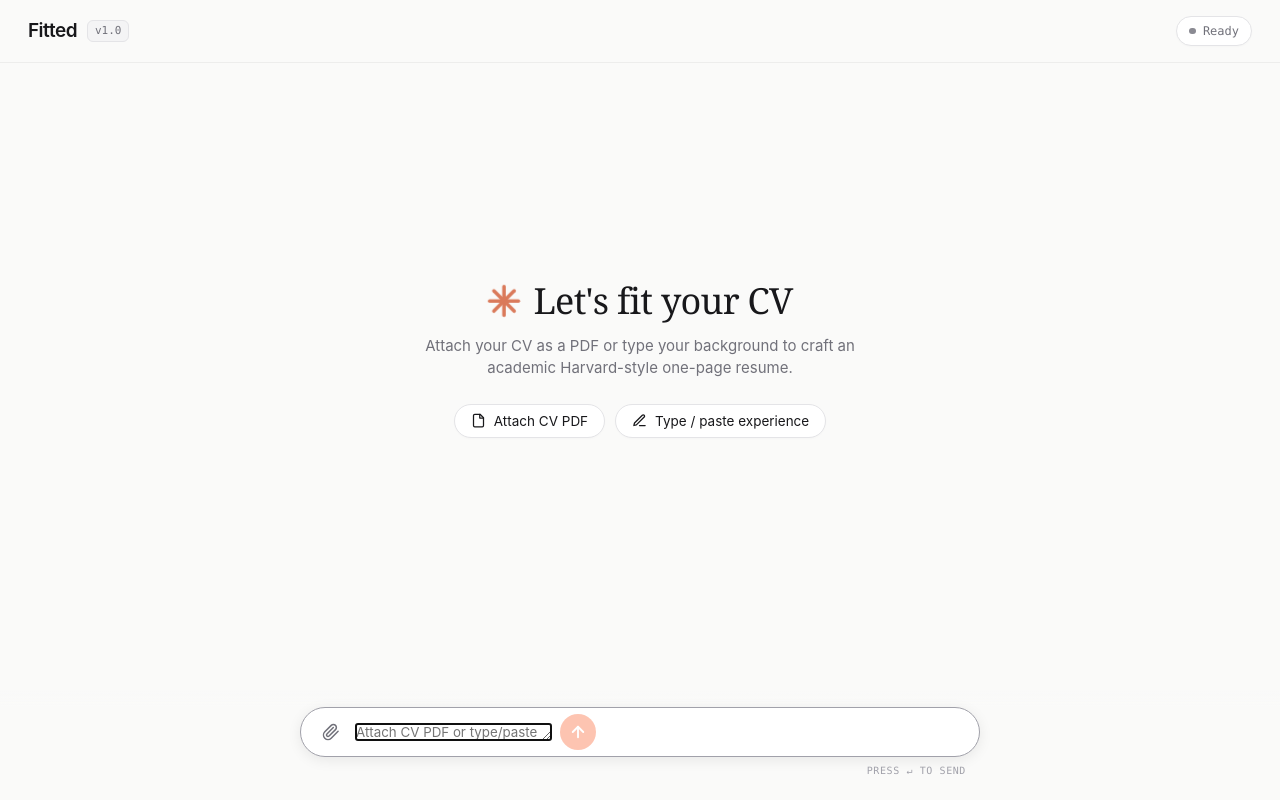
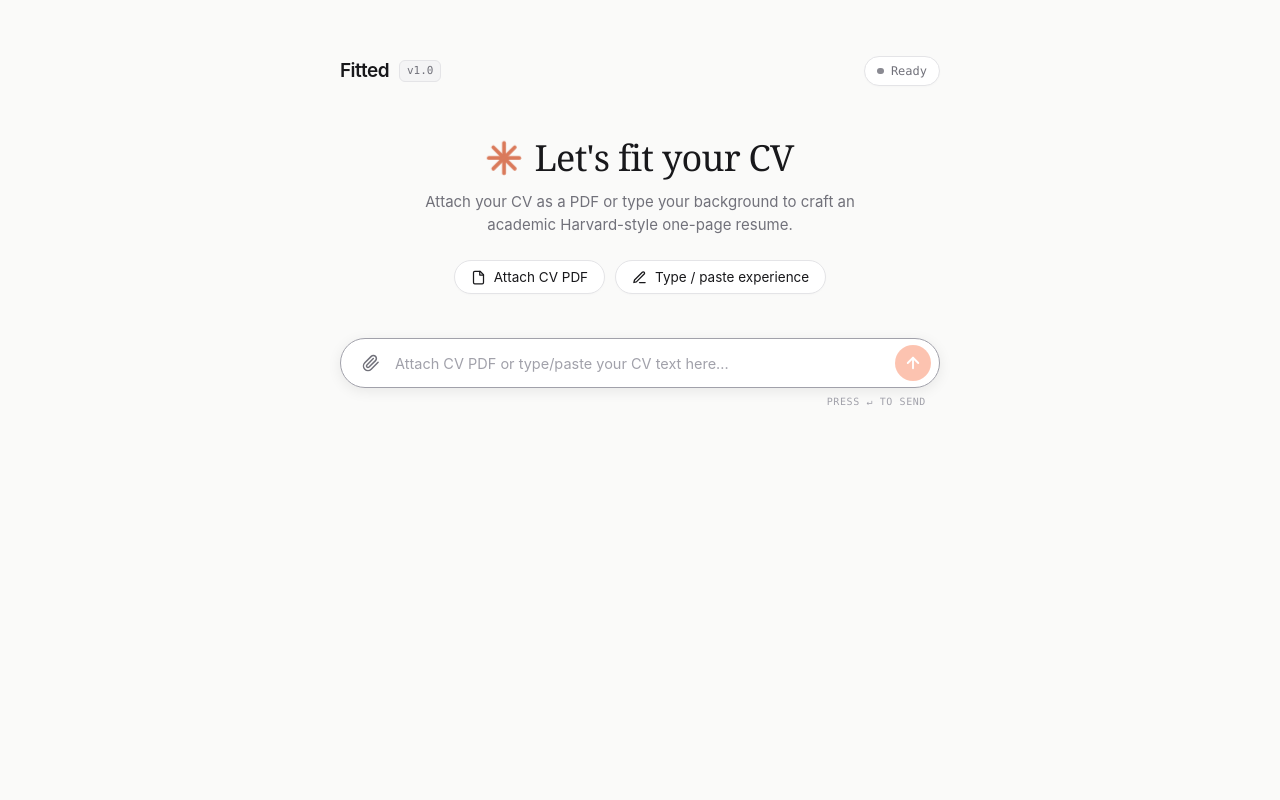
Before and after one commit to vardzz/fitted.com, a Next.js app: page / in a window 1280 px wide. Built offline with nearby package versions, Linux system fonts and the light colour scheme.

Commit message:
feat: keep beloved previous layout with start hero header and chatbox directly below

```diff
--- a/app/page.tsx
+++ b/app/page.tsx
@@ -55,23 +55,16 @@ export default function Home() {
   // Tailored Result
   const [tailoredData, setTailoredData] = useState<TailoredResume | null>(null);
 
-  // Drag & drop & references
+  // Drag & drop
   const [isDragOver, setIsDragOver] = useState<boolean>(false);
   const fileInputRef = useRef<HTMLInputElement | null>(null);
-  const promptInputRef = useRef<HTMLTextAreaElement | null>(null);
-  const messagesEndRef = useRef<HTMLDivElement | null>(null);
+  const promptInputRef = useRef<HTMLInputElement | null>(null);
 
   useEffect(() => {
     if (promptInputRef.current) {
       promptInputRef.current.focus();
     }
-  }, [step, clarifyingQuestion, messages.length]);
-
-  useEffect(() => {
-    if (messages.length > 0) {
-      messagesEndRef.current?.scrollIntoView({ behavior: "smooth" });
-    }
-  }, [messages, isProcessing, profile]);
+  }, [step, clarifyingQuestion]);
 
   const formatFileSize = (bytes: number) => {
     if (bytes < 1024) return `${bytes} B`;
@@ -327,15 +320,20 @@ export default function Home() {
     setStatusText("Ready");
     setErrorMsg(null);
     setMessages([]);
-    if (promptInputRef.current) {
-      promptInputRef.current.style.height = "auto";
-    }
   };
 
-  if (step === 3 && tailoredData) {
   return (
-      <div className="chat-app-shell" style={{ overflowY: "auto" }}>
-        <header className="chat-header">
+    <div
+      className={step === 3 ? "container-wide" : "container-narrow"}
+      onDragOver={(e) => {
+        e.preventDefault();
+        if (step === 1) setIsDragOver(true);
+      }}
+      onDragLeave={() => setIsDragOver(false)}
+      onDrop={handleDrop}
+    >
+      {/* Header bar */}
+      <header className="header-bar">
         <div className="brand-wrapper">
           <span
             className="wordmark"
@@ -347,7 +345,270 @@ export default function Home() {
           <span className="brand-tag">v1.0</span>
         </div>
 
-          <div style={{ display: "flex", gap: 10 }}>
+        <div className="status-chip" aria-live="polite">
+          <span
+            className={`status-dot ${
+              isProcessing ? "active" : profile ? "ok" : ""
+            }`}
+          />
+          <span>{statusText}</span>
+        </div>
+      </header>
+
+      {/* Start Interface Header (Claude Inspo) */}
+      {step === 1 && messages.length === 0 && (
+        <div className="claude-onboarding" style={{ padding: "10px 0 28px" }}>
+          <div className="claude-hero-title-row">
+            <svg
+              className="claude-starburst"
+              width="36"
+              height="36"
+              viewBox="0 0 24 24"
+              fill="none"
+              stroke="currentColor"
+              strokeWidth="2.5"
+              strokeLinecap="round"
+            >
+              <line x1="12" y1="2" x2="12" y2="22" />
+              <line x1="2" y1="12" x2="22" y2="12" />
+              <line x1="4.93" y1="4.93" x2="19.07" y2="19.07" />
+              <line x1="19.07" y1="4.93" x2="4.93" y2="19.07" />
+            </svg>
+            <h1 className="claude-hero-title">Let&apos;s fit your CV</h1>
+          </div>
+          <p className="claude-hero-subtitle">
+            Attach your CV as a PDF or type your background to craft an academic Harvard-style one-page resume.
+          </p>
+
+          <div className="claude-suggestion-chips">
+            <button
+              type="button"
+              className="claude-chip"
+              onClick={() => fileInputRef.current?.click()}
+            >
+              <svg width="15" height="15" viewBox="0 0 24 24" fill="none" stroke="currentColor" strokeWidth="2" strokeLinecap="round" strokeLinejoin="round">
+                <path d="M14.5 2H6a2 2 0 0 0-2 2v16a2 2 0 0 0 2 2h12a2 2 0 0 0 2-2V7.5L14.5 2z" />
+                <polyline points="14 2 14 8 20 8" />
+              </svg>
+              <span>Attach CV PDF</span>
+            </button>
+            <button
+              type="button"
+              className="claude-chip"
+              onClick={() => promptInputRef.current?.focus()}
+            >
+              <svg width="15" height="15" viewBox="0 0 24 24" fill="none" stroke="currentColor" strokeWidth="2" strokeLinecap="round" strokeLinejoin="round">
+                <path d="M12 20h9" />
+                <path d="M16.5 3.5a2.121 2.121 0 0 1 3 3L7 19l-4 1 1-4L16.5 3.5z" />
+              </svg>
+              <span>Type / paste experience</span>
+            </button>
+          </div>
+        </div>
+      )}
+
+      {/* Main Conversation Stream */}
+      {messages.length > 0 && (
+        <div className="chat-thread">
+          {messages.map((m) => (
+            <div
+              key={m.id}
+              className={`chat-message-row ${m.sender === "user" ? "user" : ""}`}
+            >
+              {m.sender === "ai" && <div className="chat-avatar">AI</div>}
+
+              <div className={`chat-bubble ${m.sender === "user" ? "user" : ""}`}>
+                {m.fileName ? (
+                  <div className="chat-file-pill">
+                    <svg width="15" height="15" viewBox="0 0 24 24" fill="none" stroke="currentColor" strokeWidth="2" strokeLinecap="round" strokeLinejoin="round">
+                      <path d="M14.5 2H6a2 2 0 0 0-2 2v16a2 2 0 0 0 2 2h12a2 2 0 0 0 2-2V7.5L14.5 2z" />
+                      <polyline points="14 2 14 8 20 8" />
+                    </svg>
+                    <span>{m.fileName}</span>
+                    {m.fileSize && (
+                      <span style={{ opacity: 0.7, fontSize: 11 }}>({m.fileSize})</span>
+                    )}
+                  </div>
+                ) : (
+                  <p style={{ fontSize: 15, lineHeight: 1.5, margin: 0, whiteSpace: "pre-wrap" }}>
+                    {m.text}
+                  </p>
+                )}
+              </div>
+            </div>
+          ))}
+        </div>
+      )}
+
+      {/* Step Timeline Tree (Eduardo Alba Inspo) */}
+      {profile && (
+        <div className="timeline-tree">
+          <div className="timeline-header">
+            <span className="timeline-title">
+              <span>✓</span> Processed CV in seconds
+            </span>
+            <button
+              type="button"
+              onClick={handleReset}
+              style={{
+                background: "none",
+                border: "none",
+                fontFamily: "var(--font-mono)",
+                fontSize: 11,
+                color: "var(--color-fg-muted)",
+                letterSpacing: "0.05em",
+                cursor: "pointer",
+              }}
+            >
+              RESTART
+            </button>
+          </div>
+
+          <div className="timeline-list">
+            <div className="timeline-line" />
+
+            <div className="timeline-item">
+              <span className="timeline-dot done" />
+              <span>Reading profile text</span>
+            </div>
+
+            <div className="timeline-item">
+              <span className="timeline-dot done" />
+              <span>
+                Extracted {profile.experience?.length || 0} roles • {profile.projects?.length || 0} projects • {profile.skills?.reduce((a, c) => a + (c.items?.length || 0), 0) || 0} skills
+              </span>
+            </div>
+
+            <div className="timeline-item">
+              <span className="timeline-dot done" />
+              <span className="timeline-badge">
+                <span style={{ color: "var(--color-live)", fontSize: 10 }}>●</span>
+                <span>{profile.name}</span>
+                <span style={{ color: "var(--color-fg-muted)" }}>candidate</span>
+              </span>
+            </div>
+
+            {isProcessing ? (
+              <div className="timeline-item">
+                <span className="timeline-dot active" />
+                <span style={{ color: "var(--color-accent-orange)", fontWeight: 500 }}>
+                  Tailoring bullets and verifying zero fabrication...
+                </span>
+              </div>
+            ) : step === 3 ? (
+              <div className="timeline-item">
+                <span className="timeline-dot done" />
+                <span style={{ color: "var(--color-live)", fontWeight: 500 }}>
+                  One-page Harvard PDF generated
+                </span>
+              </div>
+            ) : null}
+          </div>
+        </div>
+      )}
+
+      {/* Persistent Chatbox below */}
+      {step !== 3 && (
+        <div className="prompt-bar-container">
+          <input
+            type="file"
+            ref={fileInputRef}
+            accept="application/pdf,.pdf"
+            style={{ display: "none" }}
+            onChange={handleFileSelect}
+            disabled={isProcessing}
+          />
+
+          <form
+            onSubmit={handleChatboxSubmit}
+            className={`prompt-bar ${isDragOver ? "drag-over" : ""}`}
+          >
+            {/* Attachment Button for Step 1 */}
+            {step === 1 && (
+              <button
+                type="button"
+                className="prompt-attach-btn"
+                onClick={() => fileInputRef.current?.click()}
+                disabled={isProcessing}
+                title="Attach CV PDF file"
+              >
+                <svg width="18" height="18" viewBox="0 0 24 24" fill="none" stroke="currentColor" strokeWidth="2" strokeLinecap="round" strokeLinejoin="round">
+                  <path d="m21.44 11.05-9.19 9.19a6 6 0 0 1-8.49-8.49l8.57-8.57A4 4 0 1 1 18 8.84l-8.59 8.57a2 2 0 0 1-2.83-2.83l8.49-8.48" />
+                </svg>
+              </button>
+            )}
+
+            {/* Attached File Pill Badge inside the chatbox */}
+            {step === 1 && attachedFile && (
+              <div className="attached-file-badge">
+                <svg width="13" height="13" viewBox="0 0 24 24" fill="none" stroke="currentColor" strokeWidth="2" strokeLinecap="round" strokeLinejoin="round">
+                  <path d="M14.5 2H6a2 2 0 0 0-2 2v16a2 2 0 0 0 2 2h12a2 2 0 0 0 2-2V7.5L14.5 2z" />
+                  <polyline points="14 2 14 8 20 8" />
+                </svg>
+                <span>{attachedFile.name}</span>
+                <button
+                  type="button"
+                  className="attached-file-remove"
+                  onClick={() => setAttachedFile(null)}
+                  title="Remove file"
+                >
+                  ✕
+                </button>
+              </div>
+            )}
+
+            {/* Text Input */}
+            <input
+              ref={promptInputRef}
+              type="text"
+              className="prompt-input"
+              value={inputText}
+              onChange={(e) => setInputText(e.target.value)}
+              disabled={isProcessing}
+              placeholder={
+                step === 1
+                  ? attachedFile
+                    ? "Press ↵ or send to parse your CV..."
+                    : "Attach CV PDF or type/paste your CV text here..."
+                  : clarifyingQuestion
+                  ? "Type your clarification..."
+                  : "e.g. Senior Frontend Engineer, Full Stack Developer..."
+              }
+            />
+
+            {/* Orange Circle Submit Button with Upward Arrow */}
+            <button
+              type="submit"
+              className="prompt-submit-btn"
+              disabled={
+                isProcessing ||
+                (step === 1 ? !attachedFile && !inputText.trim() : !inputText.trim())
+              }
+              title="Send"
+            >
+              <svg width="18" height="18" viewBox="0 0 24 24" fill="none" stroke="currentColor" strokeWidth="2.5" strokeLinecap="round" strokeLinejoin="round">
+                <line x1="12" y1="19" x2="12" y2="5" />
+                <polyline points="5 12 12 5 19 12" />
+              </svg>
+            </button>
+          </form>
+
+          <div className="prompt-keyboard-hint">
+            Press ↵ to send
+          </div>
+
+          {errorMsg && (
+            <p className="error-text" style={{ textAlign: "center", marginTop: 12 }}>
+              {errorMsg}
+            </p>
+          )}
+        </div>
+      )}
+
+      {/* Step 3: Result View */}
+      {step === 3 && tailoredData && (
+        <section style={{ marginTop: 24 }}>
+          <div style={{ display: "flex", justifyContent: "space-between", alignItems: "center", marginBottom: 20 }}>
             <button
               type="button"
               className="btn-secondary"
@@ -356,19 +617,17 @@ export default function Home() {
                 setInputText("");
               }}
             >
-              ← Back to Chat
+              ← Edit Target Role
             </button>
             <button
               type="button"
               className="btn-secondary"
               onClick={handleReset}
             >
-              + New Resume
+              Upload New CV
             </button>
           </div>
-        </header>
 
-        <main className="container-wide" style={{ padding: "32px 24px 80px" }}>
           <div className="result-grid">
             {/* Left Column: PDF Preview */}
             <div>
@@ -471,314 +730,8 @@ export default function Home() {
               </div>
             </div>
           </div>
-        </main>
+        </section>
+      )}
     </div>
   );
 }
-
-  return (
-    <div
-      className="chat-app-shell"
-      onDragOver={(e) => {
-        e.preventDefault();
-        if (step === 1) setIsDragOver(true);
-      }}
-      onDragLeave={() => setIsDragOver(false)}
-      onDrop={handleDrop}
-    >
-      {/* Fixed Header Bar */}
-      <header className="chat-header">
-        <div className="brand-wrapper">
-          <span
-            className="wordmark"
-            onClick={handleReset}
-            style={{ cursor: "pointer" }}
-          >
-            Fitted
-          </span>
-          <span className="brand-tag">v1.0</span>
-        </div>
-
-        <div style={{ display: "flex", alignItems: "center", gap: 12 }}>
-          <div className="status-chip" aria-live="polite">
-            <span
-              className={`status-dot ${
-                isProcessing ? "active" : profile ? "ok" : ""
-              }`}
-            />
-            <span>{statusText}</span>
-          </div>
-
-          {messages.length > 0 && (
-            <button
-              type="button"
-              onClick={handleReset}
-              className="btn-secondary"
-              style={{ height: 32, padding: "0 12px", fontSize: 12.5 }}
-            >
-              + New Chat
-            </button>
-          )}
-        </div>
-      </header>
-
-      {/* Scrollable Conversation Stream */}
-      <main className="chat-scroll-area">
-        <div className="chat-scroll-content">
-          {messages.length === 0 ? (
-            /* Claude New Chat Onboarding Interface */
-            <div className="claude-onboarding">
-              <div className="claude-hero-title-row">
-                <svg
-                  className="claude-starburst"
-                  width="34"
-                  height="34"
-                  viewBox="0 0 24 24"
-                  fill="none"
-                  stroke="currentColor"
-                  strokeWidth="2.5"
-                  strokeLinecap="round"
-                >
-                  <line x1="12" y1="2" x2="12" y2="22" />
-                  <line x1="2" y1="12" x2="22" y2="12" />
-                  <line x1="4.93" y1="4.93" x2="19.07" y2="19.07" />
-                  <line x1="19.07" y1="4.93" x2="4.93" y2="19.07" />
-                </svg>
-                <h1 className="claude-hero-title">Let&apos;s fit your CV</h1>
-              </div>
-              <p className="claude-hero-subtitle">
-                Attach your CV as a PDF or type your background to craft an academic Harvard-style one-page resume.
-              </p>
-
-              <div className="claude-suggestion-chips">
-                <button
-                  type="button"
-                  className="claude-chip"
-                  onClick={() => fileInputRef.current?.click()}
-                >
-                  <svg width="15" height="15" viewBox="0 0 24 24" fill="none" stroke="currentColor" strokeWidth="2" strokeLinecap="round" strokeLinejoin="round">
-                    <path d="M14.5 2H6a2 2 0 0 0-2 2v16a2 2 0 0 0 2 2h12a2 2 0 0 0 2-2V7.5L14.5 2z" />
-                    <polyline points="14 2 14 8 20 8" />
-                  </svg>
-                  <span>Attach CV PDF</span>
-                </button>
-                <button
-                  type="button"
-                  className="claude-chip"
-                  onClick={() => promptInputRef.current?.focus()}
-                >
-                  <svg width="15" height="15" viewBox="0 0 24 24" fill="none" stroke="currentColor" strokeWidth="2" strokeLinecap="round" strokeLinejoin="round">
-                    <path d="M12 20h9" />
-                    <path d="M16.5 3.5a2.121 2.121 0 0 1 3 3L7 19l-4 1 1-4L16.5 3.5z" />
-                  </svg>
-                  <span>Type / paste experience</span>
-                </button>
-              </div>
-            </div>
-          ) : (
-            <div className="chat-thread">
-              {messages.map((m) => (
-                <div
-                  key={m.id}
-                  className={`chat-message-row ${m.sender === "user" ? "user" : ""}`}
-                >
-                  {m.sender === "ai" && <div className="chat-avatar">AI</div>}
-
-                  <div className={`chat-bubble ${m.sender === "user" ? "user" : ""}`}>
-                    {m.fileName ? (
-                      <div className="chat-file-pill">
-                        <svg width="15" height="15" viewBox="0 0 24 24" fill="none" stroke="currentColor" strokeWidth="2" strokeLinecap="round" strokeLinejoin="round">
-                          <path d="M14.5 2H6a2 2 0 0 0-2 2v16a2 2 0 0 0 2 2h12a2 2 0 0 0 2-2V7.5L14.5 2z" />
-                          <polyline points="14 2 14 8 20 8" />
-                        </svg>
-                        <span>{m.fileName}</span>
-                        {m.fileSize && (
-                          <span style={{ opacity: 0.7, fontSize: 11 }}>({m.fileSize})</span>
-                        )}
-                      </div>
-                    ) : (
-                      <p style={{ fontSize: 15, lineHeight: 1.5, margin: 0, whiteSpace: "pre-wrap" }}>
-                        {m.text}
-                      </p>
-                    )}
-                  </div>
-                </div>
-              ))}
-
-              {/* Step Timeline Tree (Eduardo Alba Inspo) */}
-              {profile && (
-                <div className="timeline-tree">
-                  <div className="timeline-header">
-                    <span className="timeline-title">
-                      <span>✓</span> Processed CV in seconds
-                    </span>
-                    <button
-                      type="button"
-                      onClick={handleReset}
-                      style={{
-                        background: "none",
-                        border: "none",
-                        fontFamily: "var(--font-mono)",
-                        fontSize: 11,
-                        color: "var(--color-fg-muted)",
-                        letterSpacing: "0.05em",
-                        cursor: "pointer",
-                      }}
-                    >
-                      RESTART
-                    </button>
-                  </div>
-
-                  <div className="timeline-list">
-                    <div className="timeline-line" />
-
-                    <div className="timeline-item">
-                      <span className="timeline-dot done" />
-                      <span>Reading profile text</span>
-                    </div>
-
-                    <div className="timeline-item">
-                      <span className="timeline-dot done" />
-                      <span>
-                        Extracted {profile.experience?.length || 0} roles • {profile.projects?.length || 0} projects • {profile.skills?.reduce((a, c) => a + (c.items?.length || 0), 0) || 0} skills
-                      </span>
-                    </div>
-
-                    <div className="timeline-item">
-                      <span className="timeline-dot done" />
-                      <span className="timeline-badge">
-                        <span style={{ color: "var(--color-live)", fontSize: 10 }}>●</span>
-                        <span>{profile.name}</span>
-                        <span style={{ color: "var(--color-fg-muted)" }}>candidate</span>
-                      </span>
-                    </div>
-
-                    {isProcessing ? (
-                      <div className="timeline-item">
-                        <span className="timeline-dot active" />
-                        <span style={{ color: "var(--color-accent-orange)", fontWeight: 500 }}>
-                          Tailoring bullets and verifying zero fabrication...
-                        </span>
-                      </div>
-                    ) : null}
-                  </div>
-                </div>
-              )}
-
-              {/* Anchor for auto-scrolling */}
-              <div ref={messagesEndRef} />
-            </div>
-          )}
-        </div>
-      </main>
-
-      {/* Fixed Bottom Chatbox (Pinned to Bottom, Not Scrollable) */}
-      <footer className="chatbox-bottom-anchor">
-        <div className="chatbox-bottom-inner">
-          <input
-            type="file"
-            ref={fileInputRef}
-            accept="application/pdf,.pdf"
-            style={{ display: "none" }}
-            onChange={handleFileSelect}
-            disabled={isProcessing}
-          />
-
-          <form
-            onSubmit={handleChatboxSubmit}
-            className={`prompt-bar ${isDragOver ? "drag-over" : ""}`}
-          >
-            {/* Attachment Button for Step 1 */}
-            {step === 1 && (
-              <button
-                type="button"
-                className="prompt-attach-btn"
-                onClick={() => fileInputRef.current?.click()}
-                disabled={isProcessing}
-                title="Attach CV PDF file"
-              >
-                <svg width="18" height="18" viewBox="0 0 24 24" fill="none" stroke="currentColor" strokeWidth="2" strokeLinecap="round" strokeLinejoin="round">
-                  <path d="m21.44 11.05-9.19 9.19a6 6 0 0 1-8.49-8.49l8.57-8.57A4 4 0 1 1 18 8.84l-8.59 8.57a2 2 0 0 1-2.83-2.83l8.49-8.48" />
-                </svg>
-              </button>
-            )}
-
-            {/* Attached File Pill Badge inside the chatbox */}
-            {step === 1 && attachedFile && (
-              <div className="attached-file-badge">
-                <svg width="13" height="13" viewBox="0 0 24 24" fill="none" stroke="currentColor" strokeWidth="2" strokeLinecap="round" strokeLinejoin="round">
-                  <path d="M14.5 2H6a2 2 0 0 0-2 2v16a2 2 0 0 0 2 2h12a2 2 0 0 0 2-2V7.5L14.5 2z" />
-                  <polyline points="14 2 14 8 20 8" />
-                </svg>
-                <span>{attachedFile.name}</span>
-                <button
-                  type="button"
-                  className="attached-file-remove"
-                  onClick={() => setAttachedFile(null)}
-                  title="Remove file"
-                >
-                  ✕
-                </button>
-              </div>
-            )}
-
-            {/* Auto-expanding Textarea / Input */}
-            <textarea
-              ref={promptInputRef}
-              rows={1}
-              className="prompt-textarea"
-              value={inputText}
-              onChange={(e) => {
-                setInputText(e.target.value);
-                e.target.style.height = "auto";
-                e.target.style.height = `${Math.min(e.target.scrollHeight, 120)}px`;
-              }}
-              onKeyDown={(e) => {
-                if (e.key === "Enter" && !e.shiftKey) {
-                  e.preventDefault();
-                  handleChatboxSubmit(e);
-                }
-              }}
-              disabled={isProcessing}
-              placeholder={
-                step === 1
-                  ? attachedFile
-                    ? "Press ↵ or send to parse your CV..."
-                    : "Attach CV PDF or type/paste your CV text here..."
-                  : clarifyingQuestion
-                  ? "Type your clarification..."
-                  : "What role are you applying for? e.g. Senior Frontend Engineer..."
-              }
-            />
-
-            {/* Orange Circle Submit Button with Upward Arrow */}
-            <button
-              type="submit"
-              className="prompt-submit-btn"
-              disabled={
-                isProcessing ||
-                (step === 1 ? !attachedFile && !inputText.trim() : !inputText.trim())
-              }
-              title="Send"
-            >
-              <svg width="18" height="18" viewBox="0 0 24 24" fill="none" stroke="currentColor" strokeWidth="2.5" strokeLinecap="round" strokeLinejoin="round">
-                <line x1="12" y1="19" x2="12" y2="5" />
-                <polyline points="5 12 12 5 19 12" />
-              </svg>
-            </button>
-          </form>
-
-          <div className="prompt-keyboard-hint">
-            Press ↵ to send
-          </div>
-
-          {errorMsg && (
-            <p className="error-text" style={{ textAlign: "center", marginTop: 8 }}>
-              {errorMsg}
-            </p>
-          )}
-        </div>
-      </footer>
-    </div>
-  );
-}
```
Lines whose indentation alone changed are shown as unchanged.
